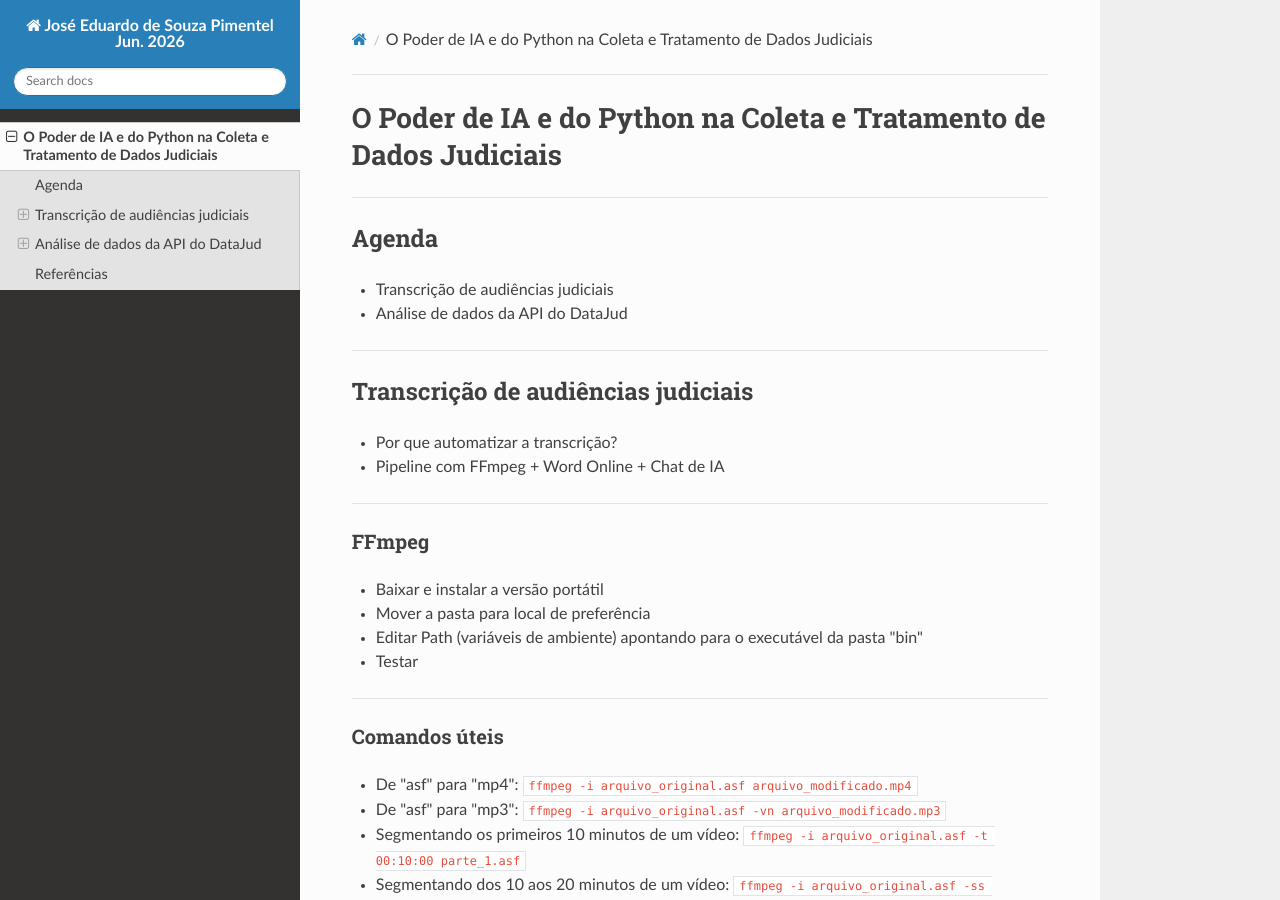
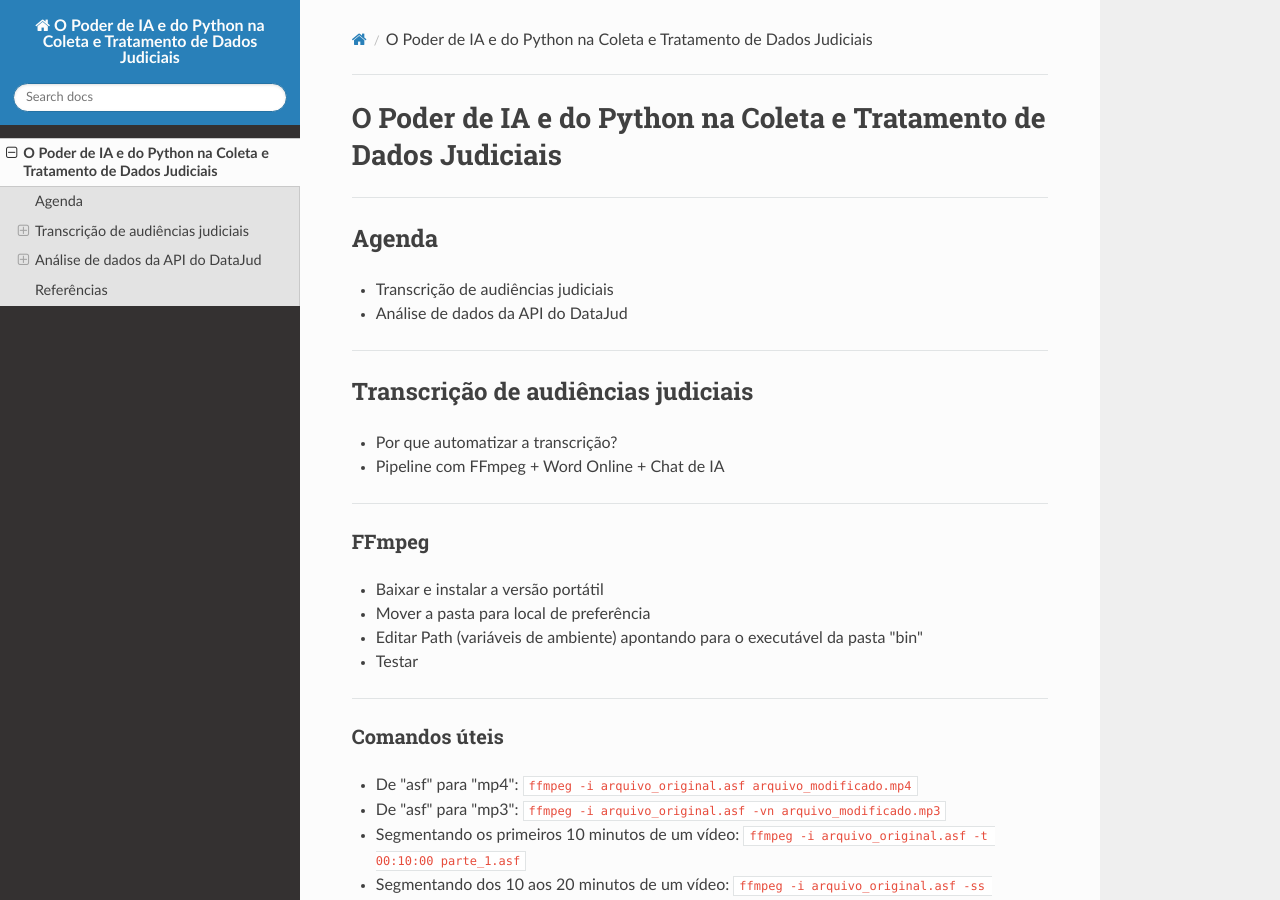
Before and after one commit to jespimentel/aula_fucape, an MkDocs documentation site: the page built from docs/index.md, in a window 1280 px wide and 900 px high. Built offline with MkDocs 1.6.1, drawn with Linux system fonts in a browser that asks for light colours; nearby versions of some CDN libraries.

Commit message:
Corrige título e adiciona meta tags para preview de links

```diff
--- a/docs/index.md
+++ b/docs/index.md
@@ -1,3 +1,7 @@
+---
+title: O Poder de IA e do Python na Coleta e Tratamento de Dados Judiciais
+description: Material da aula ministrada na FUCAPE sobre transcrição de audiências e análise de dados judiciais com IA e Python.
+---
 # O Poder de IA e do Python na Coleta e Tratamento de Dados Judiciais
 ---
 ## Agenda
--- a/mkdocs.yml
+++ b/mkdocs.yml
@@ -1,6 +1,10 @@
-site_name: José Eduardo de Souza Pimentel  Jun. 2026
+site_name: O Poder de IA e do Python na Coleta e Tratamento de Dados Judiciais
 
 site_url: https://jespimentel.github.io/aula_fucape/
 
+site_description: Material da aula ministrada na FUCAPE sobre transcrição de audiências e análise de dados judiciais com IA e Python.
+
+site_author: José Eduardo de Souza Pimentel
+
 theme:
   name: readthedocs
```
